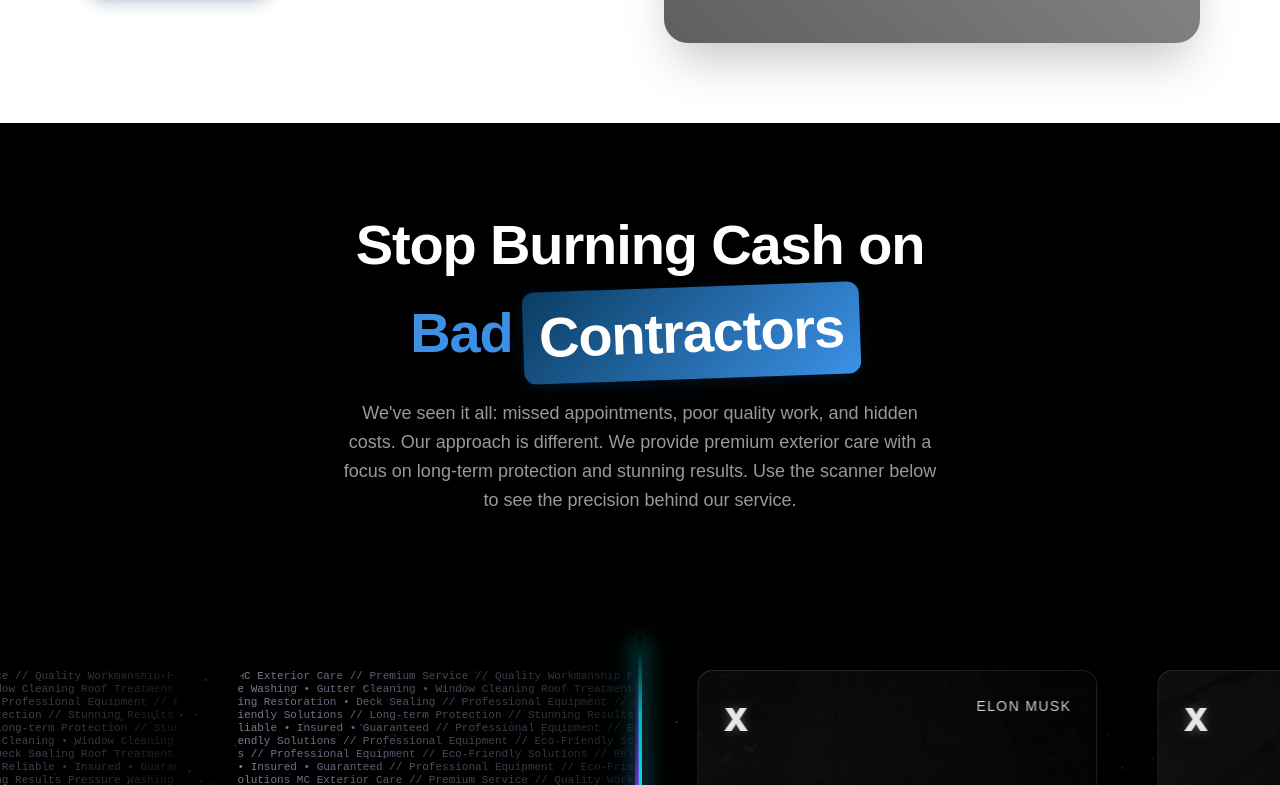
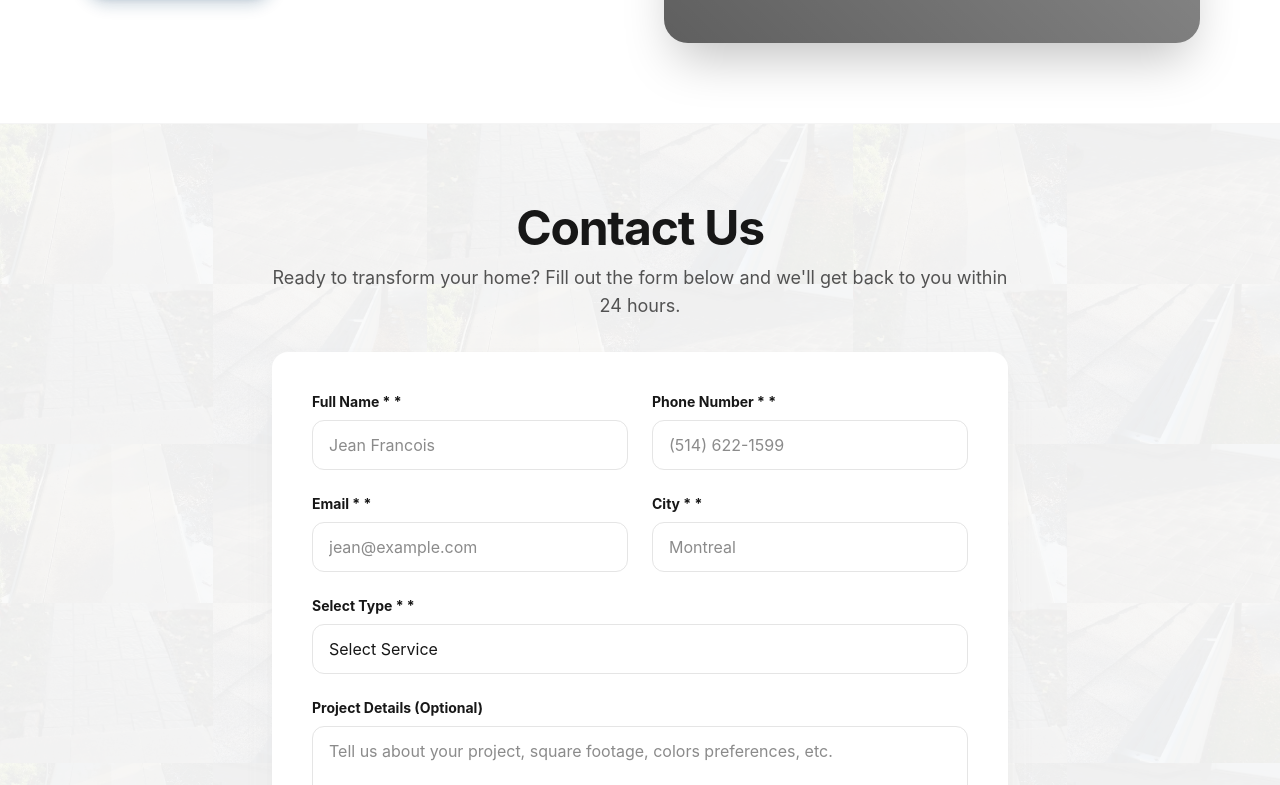
Before and after one commit to ys-sites/MC-Exterior-Care, a React (Vite) app: page / in a window 1280 px wide. Shown: the part 5935-6720 px from the top of the page. Built offline with nearby package versions, Linux system fonts and the light colour scheme; grey boxes are pictures that could not be loaded.

Commit message:
card removed

```diff
--- a/src/App.tsx
+++ b/src/App.tsx
@@ -32,7 +32,6 @@ const Counter = ({ value, duration = 2, suffix = "" }: { value: number; duration
 
 import { db, auth } from './firebase';
 import { collection, addDoc, serverTimestamp } from 'firebase/firestore';
-import CardScannerSection from './components/CardScannerSection';
 
 // Error Boundary Component
 interface ErrorBoundaryProps {
@@ -842,8 +841,6 @@ function AppContent() {
         </div>
       </Section>
 
-      <CardScannerSection />
-
       {/* Frictionless CTA Form */}
       <Section id="contact" className="bg-neutral-50 border-y border-neutral-100 relative overflow-hidden group/main">
         {/* Background Images with Fade */}
```
